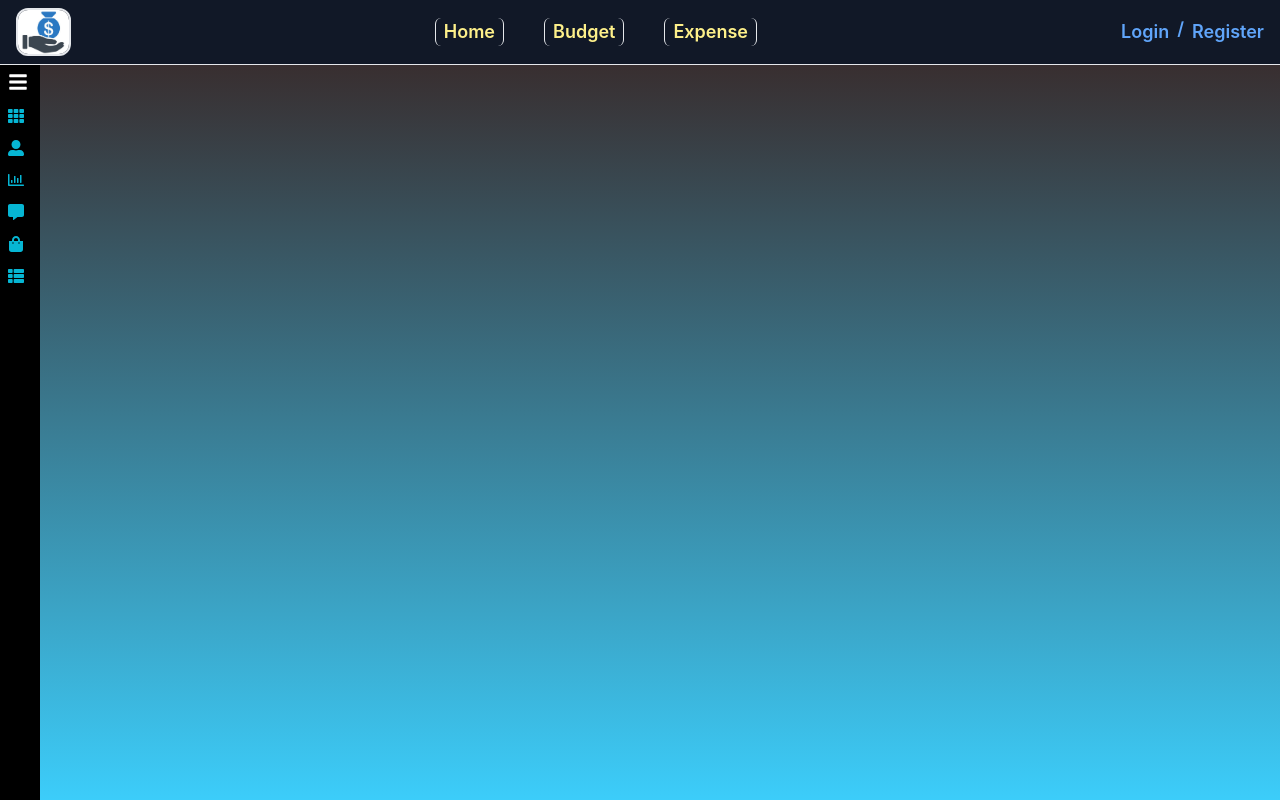
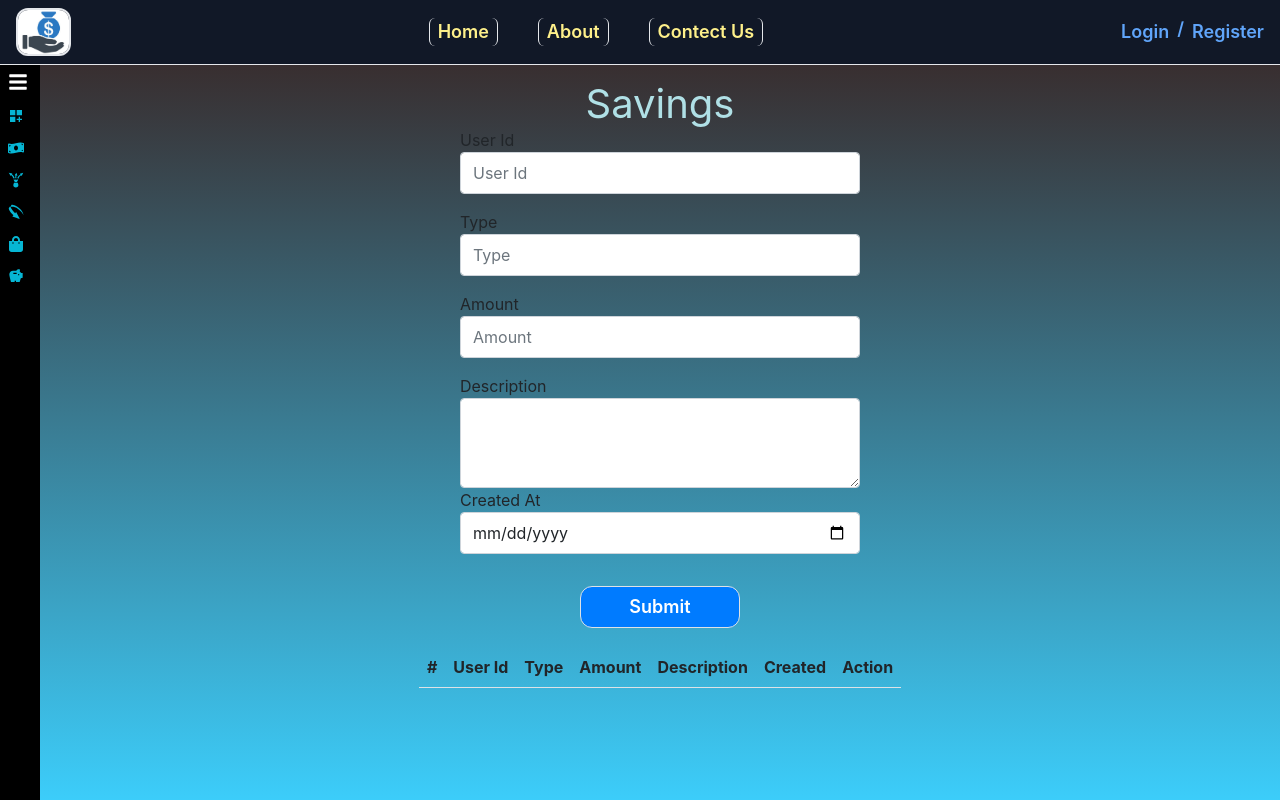
Before and after one commit to opmenaria/Finance-Management-Frontend, a React (Create React App) app: page /Saving in a window 1280 px wide. Built offline with nearby package versions, Linux system fonts and the light colour scheme.

Commit message:
merged rishi

```diff
--- a/package.json
+++ b/package.json
@@ -41,5 +41,9 @@
   },
   "devDependencies": {
     "tailwindcss": "^3.3.2"
-  }
+  },
+  "description": "<<<<<<< HEAD\r # Getting Started with Create React App",
+  "main": "tailwind.config.js",
+  "author": "",
+  "license": "ISC"
 }
--- a/src/App.js
+++ b/src/App.js
@@ -1,5 +1,5 @@
 import './App.css';
-import React, { useEffect, useState } from 'react'
+import React, { useState } from 'react'
 import { Route, Routes } from 'react-router-dom';
 import Login from './components/LogIn'
 import Register from './components/SignUp'
@@ -8,6 +8,7 @@ import Budget from './components/Budget';
 import Expense from './components/Expense';
 import Form from './components/Saving';
 import Sidebar from './components/Sidebar';
+import Saving from './components/Saving';
 
 function App() {
   const [loggedIn, setLoggedIn] = useState()
@@ -23,8 +24,12 @@ function App() {
               <Route path='/' element={<Form />} />
               <Route path='/log' element={<Login setLoggedIn={setLoggedIn} />} />
               <Route path='/reg' element={<Register />} />
-              <Route path='/bud' element={<Budget />} />
-              <Route path='/exp' element={<Expense />} />
+              <Route path='/budget' element={<Budget />} />
+              <Route path='/expense' element={<Expense />} />
+              <Route path='/saving' element={<Saving />} />
+              {/* <Route path='/Form' element={<Income/>} /> */}
+
+              {/* <Route path='/productList' element={<ProductList/>}/> */}
             </Routes>
           </div>
         </div>
--- a/src/components/Budget.js
+++ b/src/components/Budget.js
@@ -78,7 +78,7 @@ function Budget() {
 
   return (
     <div className="form">
-      <h1 className=" text-orange-500 font-semibold" style={elementStyle}>Incomes</h1>
+      <h1 className=" text-orange-500 font-semibold" style={elementStyle}>Budget</h1>
       {showAlert && (
         <AlertStyled>
           Please fill in all the fields before submitting!!
--- a/src/components/Expense.js
+++ b/src/components/Expense.js
@@ -15,13 +15,13 @@ function Expense() {
     description: "",
   });
   const handleOnChange = (event) => {
-    // console.log(inputState);
     setInputState({ ...inputState, [event.target.name]: event.target.value });
   };
   const handleOnSubmit = (event) => {
     event.preventDefault();
   };
   return (
+
     <div className="form">
       <h1 className=" text-orange-500 font-semibold" style={element_style}>Expenses</h1>
       <FormStyled onSubmit={handleOnSubmit}>
--- a/src/components/Nav.js
+++ b/src/components/Nav.js
@@ -18,11 +18,11 @@ export default function Navbar({ loggedIn, setLoggedIn }) {
                 <Link to='/'>
                     <div className=' text-yellow-200 hover:text-white border-x  px-2 rounded-md'>Home</div>
                 </Link>
-                <Link to='/bud'>
-                    <div className=' text-yellow-200 hover:text-white border-x  px-2 rounded-md'>Budget</div>
+                <Link to='/About'>
+                    <div className=' text-yellow-200 hover:text-white border-x  px-2 rounded-md'>About</div>
                 </Link>
-                <Link to='/exp'>
-                    <div className=' text-yellow-200 hover:text-white border-x  px-2 rounded-md'>Expense</div>
+                <Link to='/Contect'>
+                    <div className=' text-yellow-200 hover:text-white border-x  px-2 rounded-md'>Contect Us</div>
                 </Link>
             </div>
             {loggedIn ?
--- a/src/components/Sidebar.js
+++ b/src/components/Sidebar.js
@@ -1,13 +1,11 @@
 import React, { useState } from 'react';
 import {
-    FaTh,
     FaBars,
-    FaUserAlt,
-    FaRegChartBar,
-    FaCommentAlt,
-    FaShoppingBag,
-    FaThList
+    FaMoneyBillWave,
+    FaShoppingBag
 } from "react-icons/fa";
+import {GiExpense,GiRapidshareArrow} from "react-icons/gi"
+import {MdSavings,MdDashboardCustomize} from "react-icons/md"
 import { NavLink } from 'react-router-dom';
 
 
@@ -18,22 +16,22 @@ const Sidebar = ({ children }) => {
         {
             path: "/Dashboard",
             name: "Dashboard",
-            icon: <FaTh />
+            icon: <MdDashboardCustomize />
         },
         {
             path: "/Form",
             name: "Incomes",
-            icon: <FaUserAlt />
+            icon: <FaMoneyBillWave />
         },
         {
             path: "/Expense",
-            name: "Expense",
-            icon: <FaRegChartBar />
+            name: "Expenses",
+            icon: <GiExpense />
         },
         {
-            path: "/comment",
-            name: "Comment",
-            icon: <FaCommentAlt />
+            path: "/Invest",
+            name: "InvestMent",
+            icon: <GiRapidshareArrow/>
         },
         {
             path: "/Budget",
@@ -41,9 +39,10 @@ const Sidebar = ({ children }) => {
             icon: <FaShoppingBag />
         },
         {
-            path: "/productList",
-            name: "Product List",
-            icon: <FaThList />
+            path: "/Saving",
+            name: "Saving",
+            icon: <MdSavings/>
+
         }
     ]
     return (
@@ -57,7 +56,7 @@ const Sidebar = ({ children }) => {
                 {
                     menuItem.map((item, index) => (
                         <NavLink to={item.path} key={index} className="link text-md flex items-center space-x-3 my-2" activeclassName="active">
-                            <div className="icon text-cyan-500">{item.icon}</div>
+                            <div className="icon text-cyan-500 ">{item.icon}</div>
                             <div style={{ display: isOpen ? "block" : "none" }} className="link_text">{item.name}</div>
                         </NavLink>
                     ))
```
Also changed, not shown: 2 other files (tests, documents, lock files or other folders).
